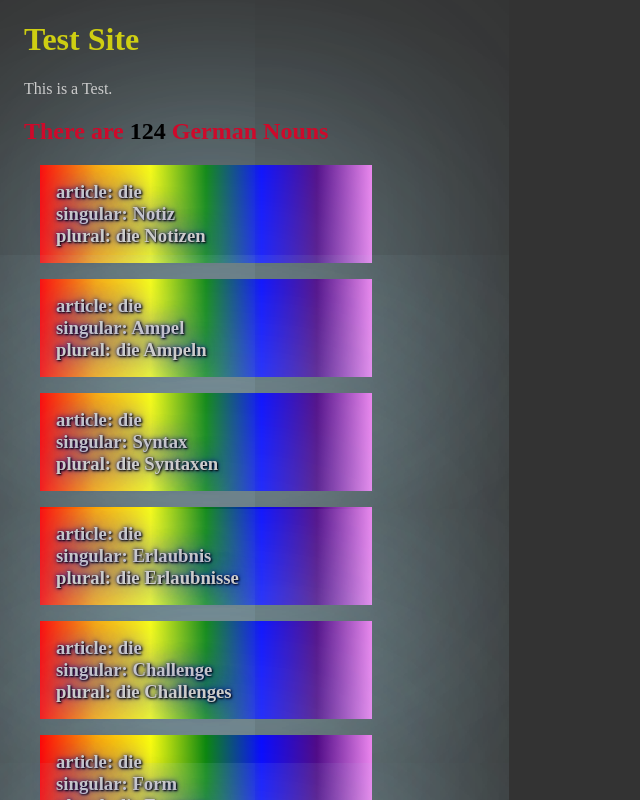
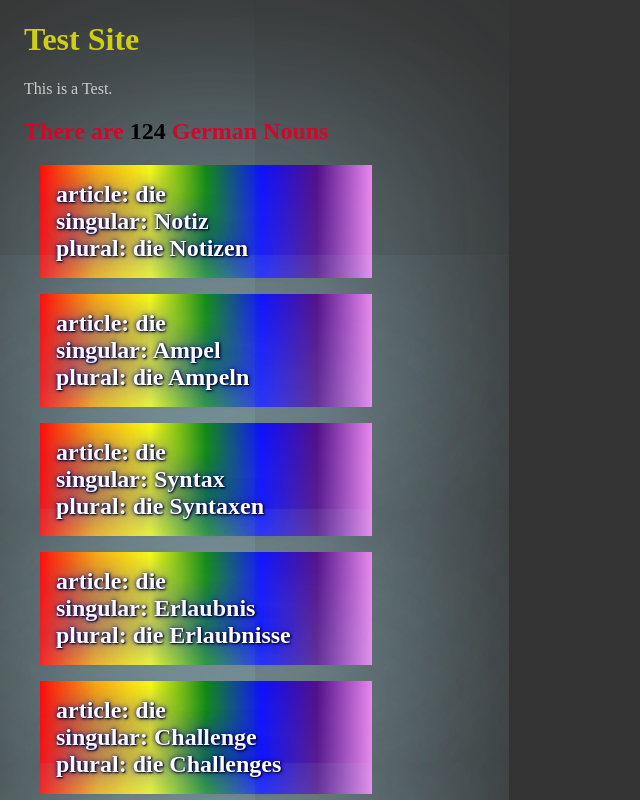
Before and after one commit to Scientific-Research/mk002reactbasic, a React (Vite) app: page / in a window 1280 px wide. Shown: the top 800 px of the page, without its empty margins (0-640 px from the left). Built offline with nearby package versions, Linux system fonts and the light colour scheme.

Commit message:
Styling updated

```diff
--- a/src/App.jsx
+++ b/src/App.jsx
@@ -16,7 +16,8 @@ function App() {
             <div className="noun">
               {" "}
               {/* ohne diese div(className ="noun"), können wir  nicht alle drei Elemente vom .map bekommen und
-            wir werden nur letztes Element(nouns.plural) bekommen. */}
+            wir werden ansonsten nur die letztes Element(nouns.plural) bekommen. Das ist der haupt Punk,wie wir
+            die drei Elemente von .map bekommen können!*/}
               <div>{`article: ${noun.article}`}</div>
               <div>{`singular: ${noun.singular}`}</div>
               <div>{`plural: ${noun.plural}`}</div>
--- a/src/App.scss
+++ b/src/App.scss
@@ -18,7 +18,7 @@ body {
   .noun {
     background-color: rgb(20, 15, 53);
     text-shadow: 1px 1px 2px black, 0 0 25px blue, 0 0 5px darkblue;
-    box-shadow: 5px 1px 500px lightblue;
+    box-shadow: 5px 1px 1000px lightblue;
     //   background-image: linear-gradient(red, yellow);
     //   background-image: linear-gradient(to right, red , yellow);
     // background-image: linear-gradient(to bottom right, red, yellow);
@@ -39,7 +39,8 @@ body {
 
     width: 300px;
     padding: 1rem;
-    color: #ccc;
+    color: white;
     margin: 1rem;
+    font-size: 1.5rem;
   }
 }
```
